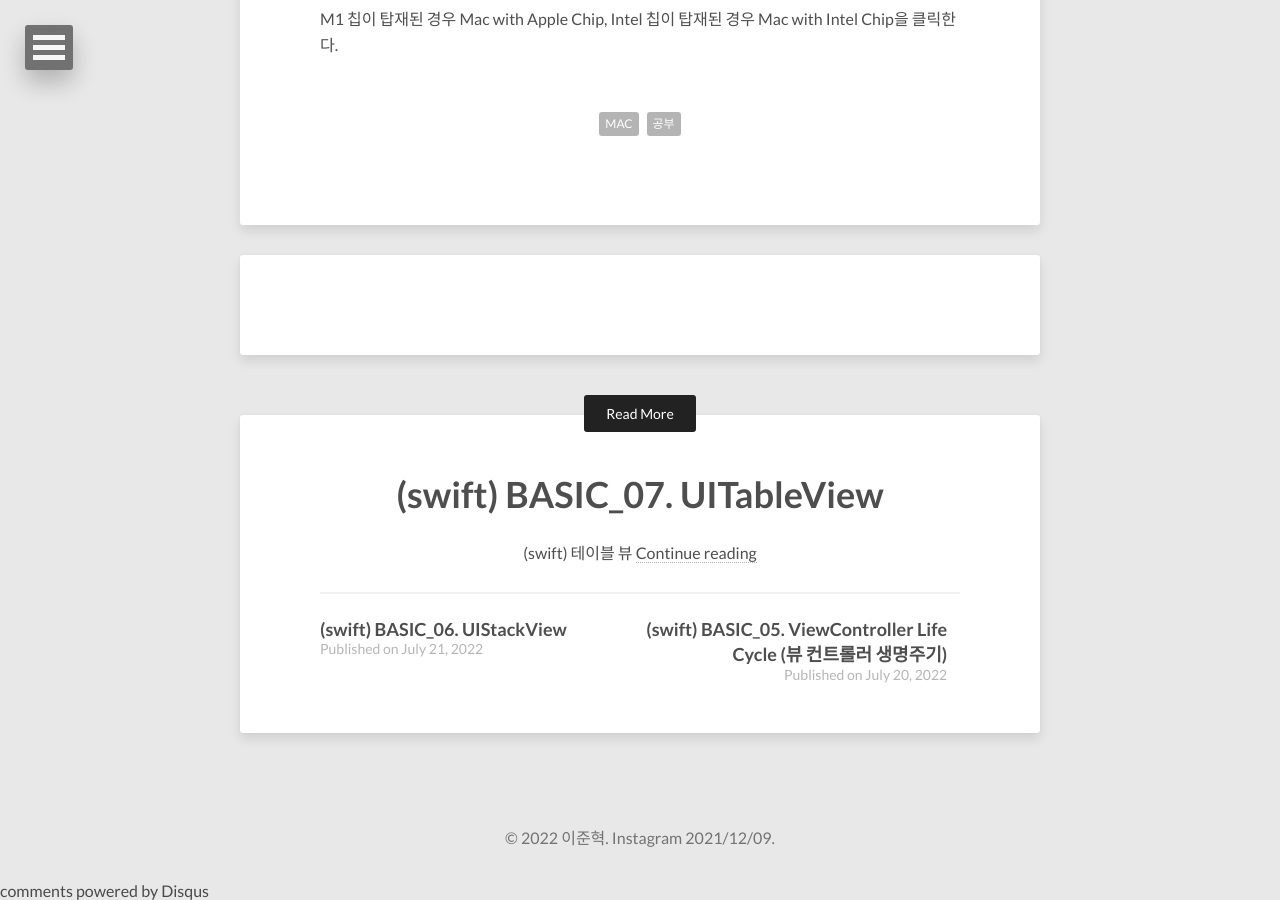
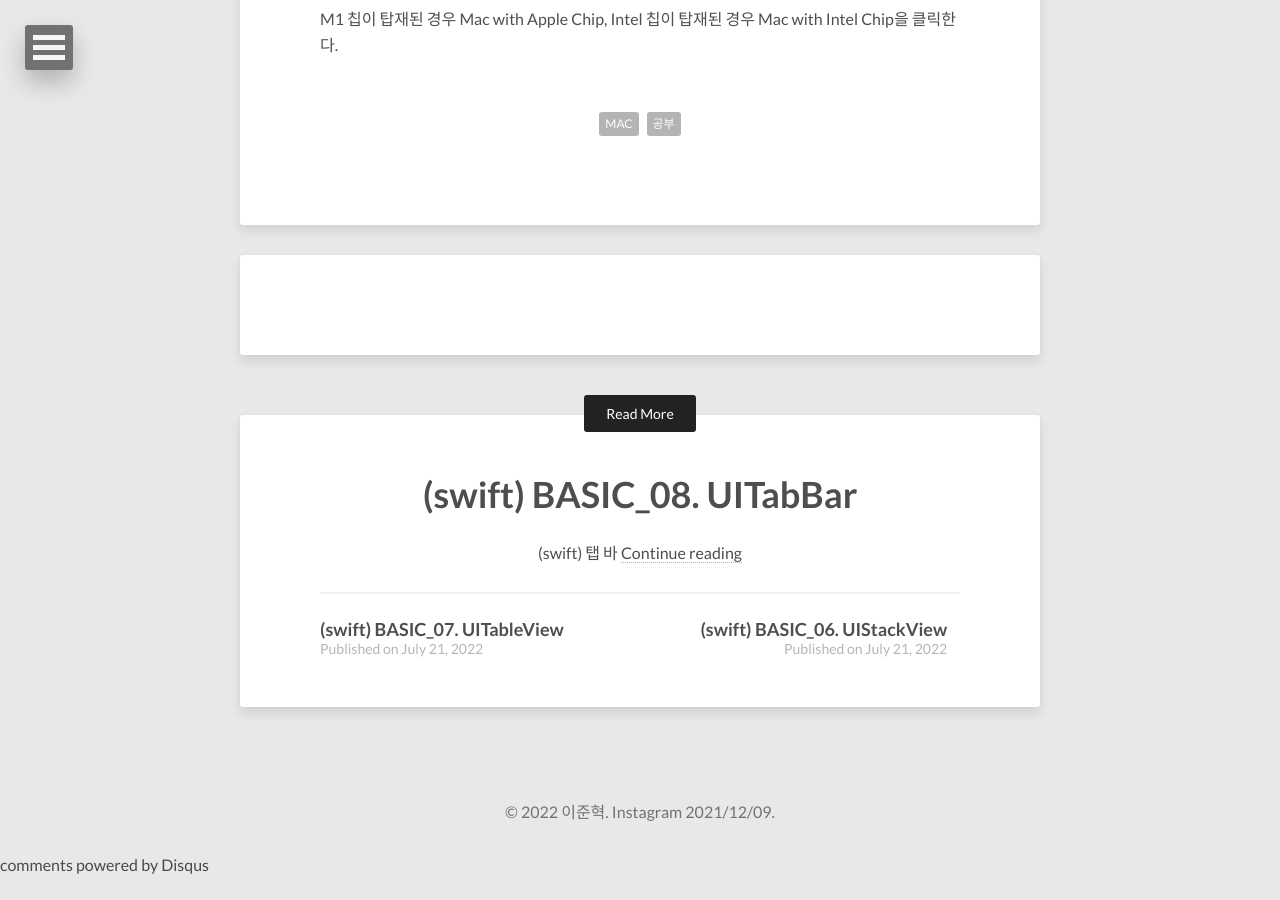
Before and after one commit to wnsgur9137/wnsgur9137.github.io, a Jekyll site: the page built from _posts/2022-03-18-docker-setup.md, in a window 1280 px wide and 900 px high, scrolled down 793 px. Built offline with Jekyll 4.4.1, drawn with Linux system fonts in a browser that asks for light colours; nearby versions of some CDN libraries; comment, search, counter and statistics services are not loaded; after the commit the page ends 1667 px from its top, so only the background shows below that.

Commit message:
UITabbar

````diff
--- /dev/null
+++ b/_posts/2022-07-26-swift_basic_08_UITabbar.md
@@ -0,0 +1,110 @@
+---
+layout: post
+title: (swift) BASIC_08. UITabBar
+description: "(swift) 탭 바"
+tags: [swift, basic, 공부]
+comments: true
+---
+
+> # [swift] BASIC_08. UITabBar
+
+<br>
+
+# UITabBar
+
+## UITabber
+앱에서 서로 다른 하위작업, 뷰, 모드 사이의 선택을 할 수 있도록, 탭바에 하나 혹은 하나 이상의 버튼을 보여주는 컨트롤
+
+<br>
+<br>
+
+## UITabBarController
+다중 선택 인터페이스를 관리하는 컨테이너 뷰 컨트롤러로, 선택에 따라 어떤 자식 뷰 컨트롤러를 보여줄 것인지가 결정
+
+<br>
+<br>
+<br>
+
+# UICollectionView
+데이터 항목의 정렬된 컬렉션을 관리하고 커스텀한 레이아웃을 사용해 표시하는 객체를 말한다.
+
+<br>
+<br>
+
+## Cell
+컬렉션 뷰의 콘텐츠를 표시
+
+<br>
+<br>
+
+## Supplementary View
+섹션에 대한 정보를 표시
+
+<br>
+<br>
+
+## Decoration View
+컬렉션 뷰에 대한 배경을 꾸밀 때 사용
+
+<br>
+<br>
+<br>
+
+# CollectionView Layouts
+
+## CollectionView Layouts
+ - UICollectionViewLayout
+ - UICollectionViewFlowLayout
+
+<br>
+<br>
+
+## UICollectionViewFlowLayout
+1. Flow 레이아웃 객체를 작성하고 컬렉션 뷰에 이를 할당한다.
+2. 셀의 width, height를 정한다.
+3. 필요한 경우 셀들 간의 좌우 최소 간격, 위아래 최소 간격을 설정한다.
+4. 섹션에 header와 footer가 있다면 이것들의 크기를 지정한다.
+5. 레이아웃의 스크롤 방향을 설정한다.
+
+<br>
+<br>
+
+## Spacing
+
+![spacing.png](../images/basic/08_UITabbar/spacing.png)
+
+<br>
+<br>
+
+## Inset
+
+![inset.png](../images/basic/08_UITabbar/inset.png)
+
+<br>
+<br>
+<br>
+
+# UICollectionViewDataSource
+컬렉션 뷰로 보여지는 콘텐츠들을 관리하는 객체
+
+
+``` swift
+public protocol UICollectionViewDataSource: NSObjectProtocol {
+
+    // 지정된 섹션에 표시할 셀의 개수를 묻는 메서드
+    func collectionView(_ collectionView: UICollectionView, numberOfItemsInSection section: Int) -> Int
+
+    // 컬렉션뷰의 지정된 위치에 표시할 셀을 요청하는 메서드
+    func collectionView(_ collectionView: UICollectionView, cellForItemAt indexPath: IndexPath) -> UICollectionViewCell
+
+    // 섹션의 개수를 묻는 메서드
+    eptional func numberOfSections(in collectionView: UICollectionView) -> Int
+}
+```
+
+<br>
+<br>
+<br>
+
+# UICollectionViewDelegate
+콘텐츠의 표현, 사용자와의 상호작용과 관련된 것들을 관리하는 객체
````
Also changed, not shown: _posts/2022-07-21-swift_basic_07_UITableView.md (+2 -0 lines), images/basic/08_UITabbar/inset.png (added), images/basic/08_UITabbar/spacing.png (added), 1 other file.
